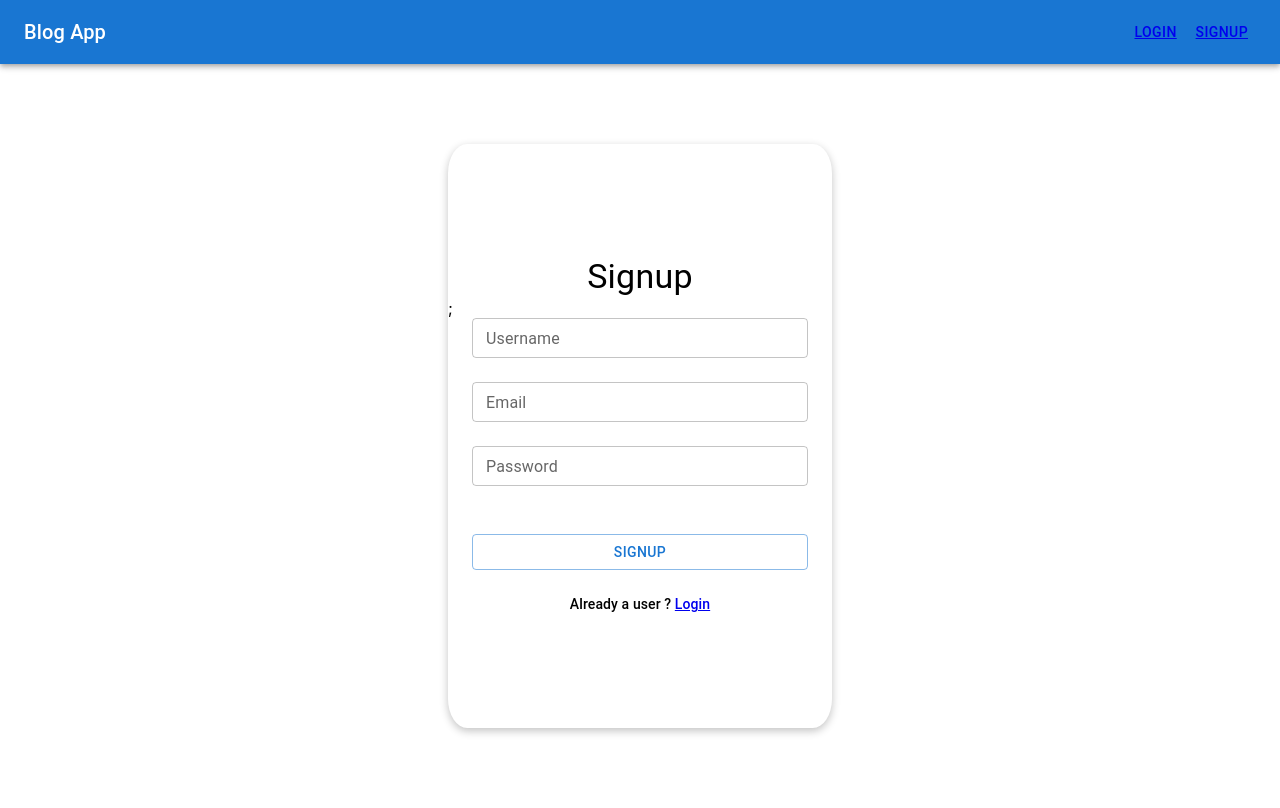
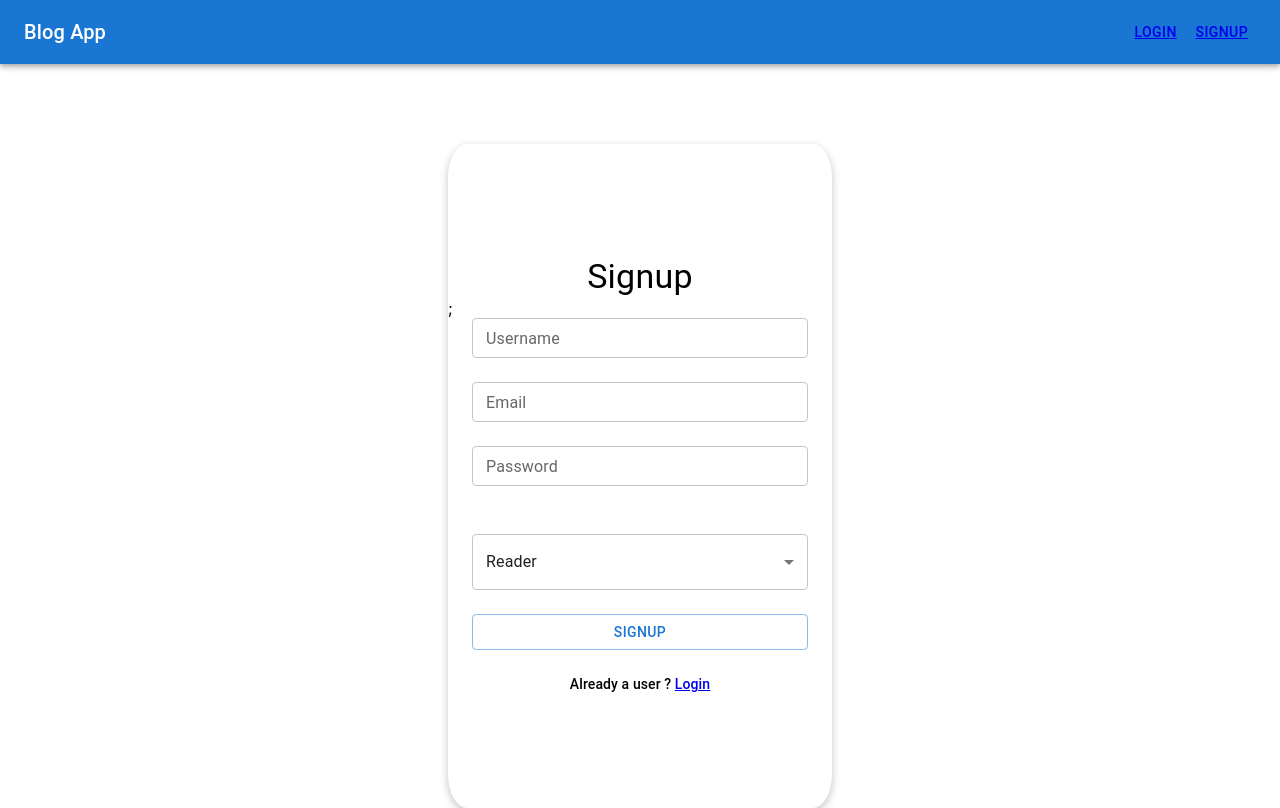
Before and after one commit to anujrawat22/EquitySoft_assignment, a React (Create React App) app in the folder client/: page /signup in a window 1280 px wide. Built offline with nearby package versions, Linux system fonts and the light colour scheme.

Commit message:
frontend completed

```diff
--- a/client/src/pages/Signup.jsx
+++ b/client/src/pages/Signup.jsx
@@ -1,5 +1,5 @@
-import React from 'react'
-import { Button, Container, Stack, TextField, Typography } from '@mui/material'
+import React, { useState } from 'react'
+import { Button, Container, MenuItem, Select, Stack, TextField, Typography } from '@mui/material'
 import { Link, useNavigate } from 'react-router-dom'
 import { useForm } from 'react-hook-form'
 import axios from 'axios';
@@ -13,20 +13,24 @@ const Signup = () => {
   const MySwal = withReactContent(Swal)
   const navigate = useNavigate()
   const { register, handleSubmit, formState: { errors } } = useForm()
-
+  const [role, setRole] = useState('reader')
   const signupform = (data) => {
     axios.post(`${apiurl}/users/signup`, {
-      ...data
+      ...data,role
     }).then(res => {
-     MySwal.fire(
-      'Singup Successfull',
-  '',
-  'success'
-     )
+      MySwal.fire(
+        'Singup Successfull',
+        '',
+        'success'
+      )
       navigate("/login")
     }
     )
       .catch(err => console.log(err.response.data.msg))
+  }
+
+  const handleChange = (e) => {
+    setRole(e.target.value)
   }
 
   return (
@@ -48,6 +52,17 @@ const Signup = () => {
               }
             })} />
             <Typography variant='caption' color={"red"}>{errors.password?.message}</Typography>
+            <Select
+              labelId="demo-simple-select-label"
+              id="demo-simple-select"
+              value={role}
+              label="Age"
+              onChange={handleChange}
+            >
+              <MenuItem value={'reader'}>Reader</MenuItem>
+              <MenuItem value={'author'}>Author</MenuItem>
+
+            </Select>
             <Button variant='outlined' type='submit'>Signup</Button>
             <Typography variant='subtitle2' textAlign={"center"}>Already a user ? <Link to={'/login'}>Login</Link></Typography>
           </Stack>
```
Also changed, not shown: client/src/pages/Login.jsx (+5 -5 lines).
